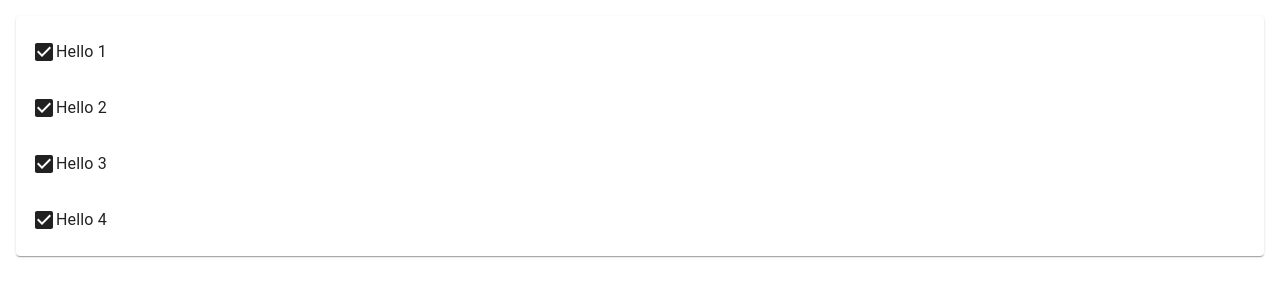
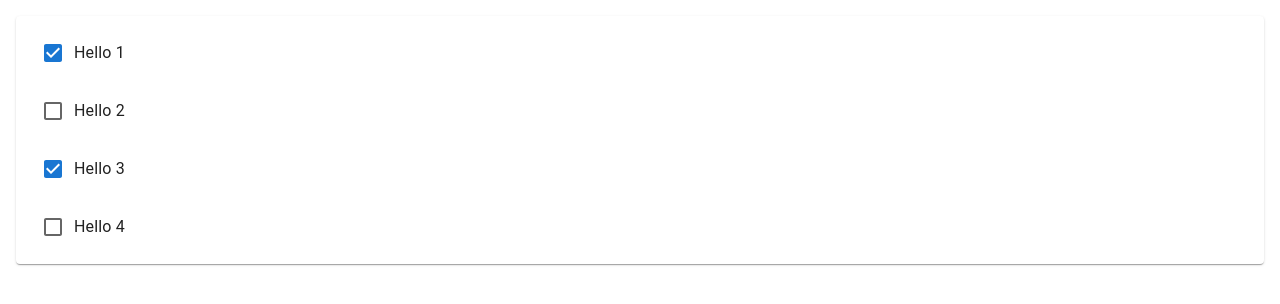
Before and after one commit to BearWithpy/Webkit640_Todo.v2_Front, a React (Create React App) app: page / in a window 1280 px wide. Shown: the top 304 px of the page. Built offline with nearby package versions, Linux system fonts and the light colour scheme.

Commit message:
9. React에서 리스트 렌더링하기 3

```diff
--- a/package.json
+++ b/package.json
@@ -3,8 +3,9 @@
     "version": "0.1.0",
     "private": true,
     "dependencies": {
-        "@material-ui/core": "^4.12.3",
-        "@material-ui/icons": "^4.11.2",
+        "@emotion/react": "^11.10.6",
+        "@emotion/styled": "^11.10.6",
+        "@mui/material": "^5.11.15",
         "@testing-library/jest-dom": "^5.16.5",
         "@testing-library/react": "^13.4.0",
         "@testing-library/user-event": "^13.5.0",
--- a/src/App.js
+++ b/src/App.js
@@ -1,10 +1,9 @@
-import logo from "./logo.svg"
 import "./App.css"
 
 import React, { Component } from "react"
-import Hello from "./Hello"
+
 import Todo from "./Todo"
-import { List, Paper } from "@material-ui/core"
+import { List, Paper } from "@mui/material"
 
 class App extends Component {
     constructor(props) {
--- a/src/Todo.js
+++ b/src/Todo.js
@@ -1,5 +1,5 @@
-import { InputBase, ListItem, ListItemText } from "@material-ui/core"
-import { CheckBox } from "@material-ui/icons"
+import { Checkbox, InputBase, ListItem, ListItemText } from "@mui/material"
+
 import React, { Component } from "react"
 
 class Todo extends Component {
@@ -10,17 +10,16 @@ class Todo extends Component {
         }
     }
     render() {
-        const item = this.state.item
         return (
             <ListItem>
-                <CheckBox checked={item.done} />
+                <Checkbox checked={this.state.item.done} />
                 <ListItemText>
                     <InputBase
                         inputProps={{ "aria-label": "naked" }}
                         type="text"
-                        id={item.id}
-                        name={item.id}
-                        value={item.title}
+                        id={String(this.state.item.id)}
+                        name={String(this.state.item.id)}
+                        value={this.state.item.title}
                         multiline={true}
                         fullWidth={true}
                     />
```
Also changed, not shown: 1 other file (tests, documents, lock files or other folders).
